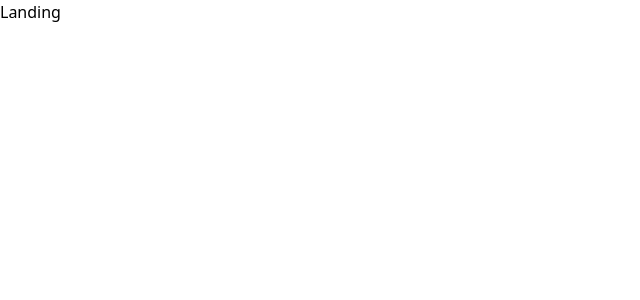
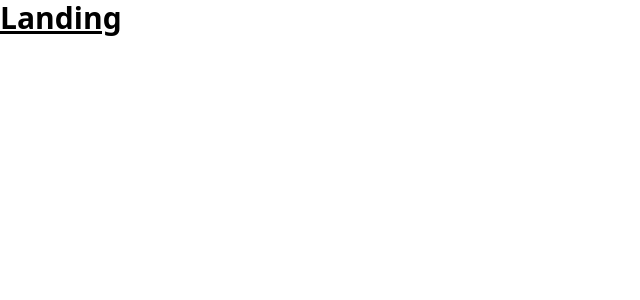
Before and after one commit to KonferCA/SPUR-Landing, a React (Vite) app: page / in a window 1280 px wide. Shown: the top 300 px of the page, without its empty margins (0-640 px from the left). Built offline with nearby package versions, Linux system fonts and the light colour scheme.

Commit message:
check if tailwind working

```diff
--- a/src/pages/Landing.tsx
+++ b/src/pages/Landing.tsx
@@ -1,7 +1,9 @@
 const Landing = () => {
     return (
         <div>
-            <h1> Landing </h1>
+            <h1 className="text-3xl font-bold underline">
+                Landing
+            </h1>
         </div>
     );
 };
```
